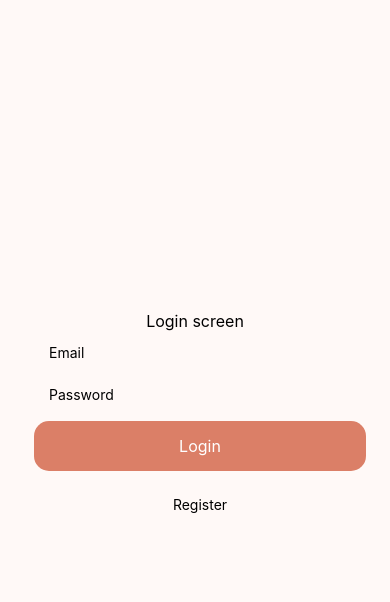
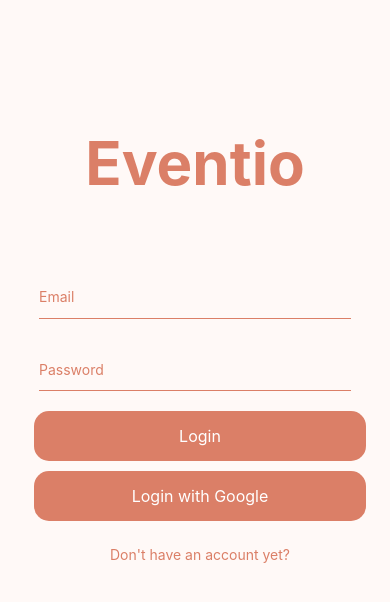
Before and after one commit to Mateus-Kiwi/Eventio, a React Native app: screen / in a window 390 px wide. Shown: the top 602 px of the page. Built offline with nearby package versions, Linux system fonts and the light colour scheme.

Commit message:
Ajustes ui login

```diff
--- a/src/Navigation/screens/Login.js
+++ b/src/Navigation/screens/Login.js
@@ -1,10 +1,13 @@
 import * as React from 'react';
 import { View, Text, StyleSheet, TextInput, TouchableOpacity } from 'react-native';
 
+
 export default function LoginScreen() {
   return(
+
     <View style={styles.container} >
-      <Text style={styles.text}>Login screen</Text>
+
+      <Text style={styles.title}>Eventio</Text>
       <TextInput style={styles.input} placeholder='Email' />
       <TextInput style={styles.input} placeholder='Password' />
 
@@ -12,8 +15,11 @@
         <TouchableOpacity style={styles.usrBtn1}>
           <Text style={styles.btnTxt1}>Login</Text>
         </TouchableOpacity>
+        <TouchableOpacity style={styles.usrBtn1}>
+          <Text style={styles.btnTxt1}>Login with Google</Text>
+        </TouchableOpacity>
         <TouchableOpacity style={styles.usrBtn2}>
-          <Text style={styles.btnTxt2}>Register</Text>
+          <Text style={styles.btnTxt2}>Don't have an account yet?</Text>
         </TouchableOpacity>
       </View>
     </View>
@@ -25,14 +31,26 @@
       alignItems: 'center',
       backgroundColor: '#fff9f7',
     },
+    title: {
+      color: '#db7f67',
+      fontSize: 60,
+      fontWeight: 'bold',
+      position: 'absolute',
+      top: '15%'
+    },
     text: {
       textAlign: 'center',
       fontSize: 16
     },
     input: {
+      color: '#db7f67',
     width: '80%',
     height: '5%',
-    padding: 10,
+    margin: 15,
+    borderColor: '#db7f67',
+
+
+borderBottomWidth : 1,
     },
 
 
@@ -43,6 +61,7 @@
     },
     btnTxt2: {
       textAlign: 'center',
+      color: '#db7f67',
     },
 
 
```
Also changed, not shown: .pnp.cjs, 1 other file (tests, documents, lock files or other folders).
